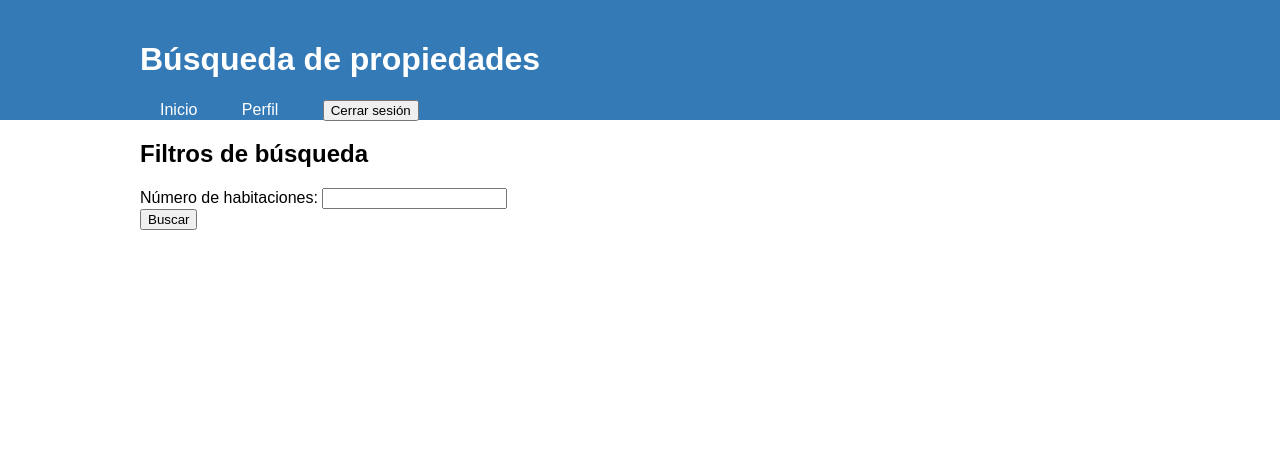
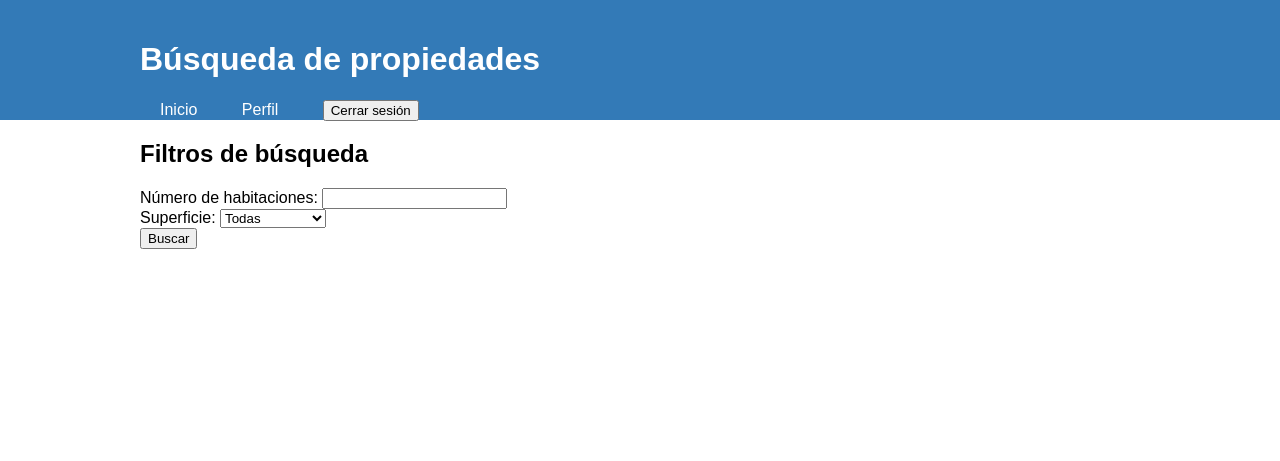
Before and after one commit to alvaromartinsalazar/TFG, a Flask app: template src/templates/busqueda.html in a window 1280 px wide. Shown: the top 461 px of the page. Run offline with Flask 3, Linux system fonts and the light colour scheme; the template is opened without the code that fills it, so the values that code supplies are empty.

Commit message:
v2024.11

```diff
--- a/src/app.py
+++ b/src/app.py
@@ -94,9 +94,19 @@ def update_profile():
 @app.route('/search', methods=['POST'])
 def search():
     num_habitaciones = request.form.get('num-habitaciones')
+    superficie = request.form.get('superficie')
     page = request.form.get('page', 1)  # Obtener el número de página, por defecto es 1
-    url = f"https://www.pisos.com/venta/pisos-sevilla_capital/{page}/"
+
+    # Construir la URL de búsqueda con los filtros
+    url = "https://www.pisos.com/venta/pisos-sevilla_capital/"
+    if num_habitaciones and num_habitaciones != "todas":
+        url += f"con-{num_habitaciones}-habitaciones/"
+    if superficie and superficie != "todas":
+        url += f"desde-{superficie}-m2/"
+    url += f"{page}/"
+
     pisos_data = scrape_pisos(url)
+
     return jsonify(pisos_data)
 
 def scrape_pisos(url):
@@ -144,7 +154,6 @@ def scrape_pisos(url):
             price_element = listing.find('span', class_='ad-preview__price')
             price_text = price_element.text.strip() if price_element else "Precio no disponible"
 
-
             # Extract additional information: rooms, bathrooms, size, floor
             rooms_text = "N/A"
             bathrooms_text = "N/A"
@@ -175,6 +184,9 @@ def scrape_pisos(url):
             })
 
     return results
+
+
+
 
 
 
--- a/src/templates/busqueda.html
+++ b/src/templates/busqueda.html
@@ -48,9 +48,27 @@
                 <label for="num-habitaciones">Número de habitaciones:</label>
                 <input type="number" id="num-habitaciones" name="num-habitaciones" min="1">
             </div>
+            <div class="filter">
+                <label for="superficie">Superficie:</label>
+                <select id="superficie" name="superficie">
+                    <option value="todas">Todas</option>
+                    <option value="40">Desde 40 m²</option>
+                    <option value="60">Desde 60 m²</option>
+                    <option value="80">Desde 80 m²</option>
+                    <option value="100">Desde 100 m²</option>
+                    <option value="120">Desde 120 m²</option>
+                    <option value="140">Desde 140 m²</option>
+                    <option value="160">Desde 160 m²</option>
+                    <option value="180">Desde 180 m²</option>
+                    <option value="200">Desde 200 m²</option>
+                    <option value="400">Desde 400 m²</option>
+                    <option value="600">Desde 600 m²</option>
+                </select>
+            </div>
             <button type="button" onclick="searchProperties(1)">Buscar</button>
         </form>
     </section>
+
 
         <section class="search-results" id="results" style="display: none;">
             <h2>Resultados de búsqueda</h2>
@@ -73,10 +91,12 @@
 
     function searchProperties(page) {
     var numHabitaciones = document.getElementById("num-habitaciones").value;
-        console.log("Número de habitaciones:", numHabitaciones, "Página:", page);
+    var superficie = document.getElementById("superficie").value;
+    console.log("Número de habitaciones:", numHabitaciones, "Superficie:", superficie, "Página:", page);
 
     var formData = new FormData();
     formData.append('num-habitaciones', numHabitaciones);
+    formData.append('superficie', superficie);
     formData.append('page', page);
 
     fetch('/search', {
```
Lines whose indentation alone changed are shown as unchanged.
